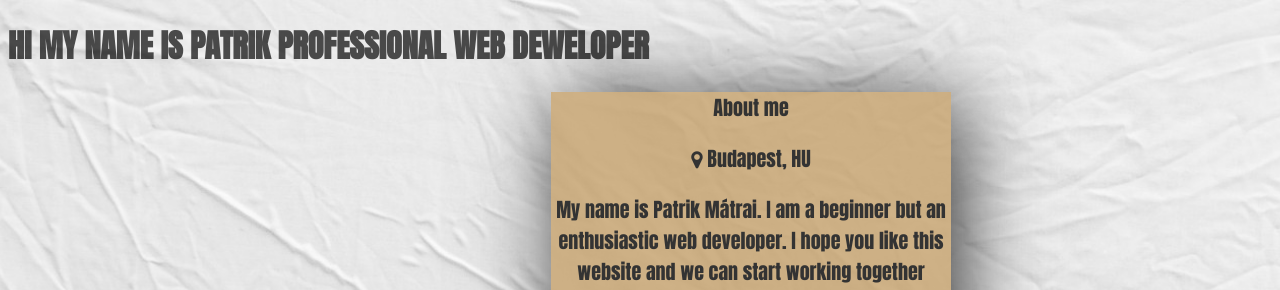
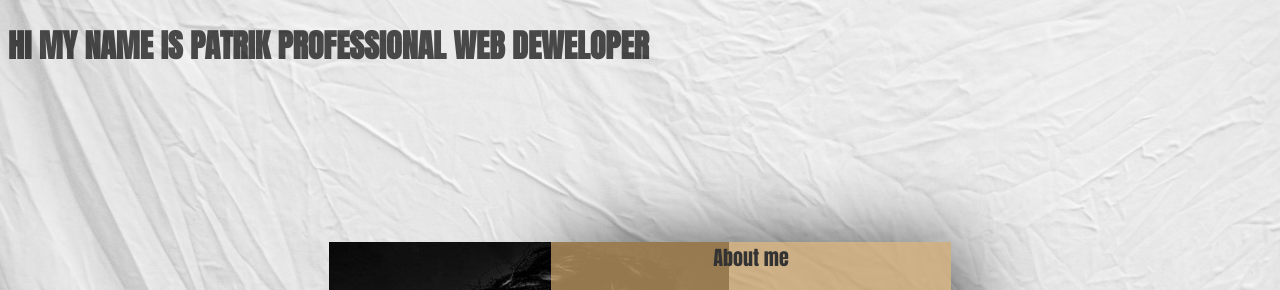
Before and after one commit to patrikdino/N-vjegy, a plain HTML site: page index.html in a window 1280 px wide. Shown: the top 290 px of the page. Drawn offline with Linux system fonts and the light colour scheme.

Commit message:
már majdnem

```diff
--- a/main.css
+++ b/main.css
@@ -22,7 +22,9 @@ width: 400px;
 background-color: rgba(196, 158, 102, 0.76);
 box-shadow: rgba(0, 0, 0, 0.8) 10px 10px 80px;
 float: left;
+position: fixed;
 }
+
 
 .icon{
 color: rgb(0, 0, 0);
@@ -37,6 +39,7 @@ float: right;
 }
 
 section{
-padding-left: 543px;
+padding-top: 150px;
+    padding-left: 543px;
 padding-right: 543px;
 }
```
